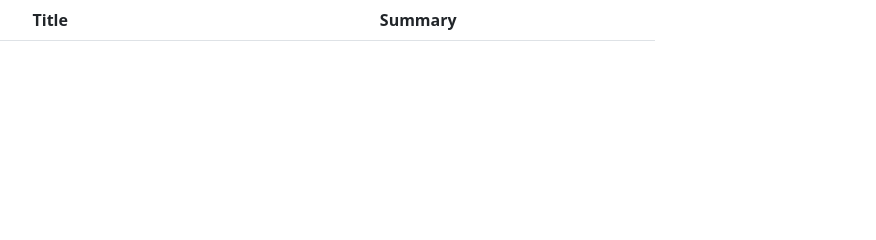
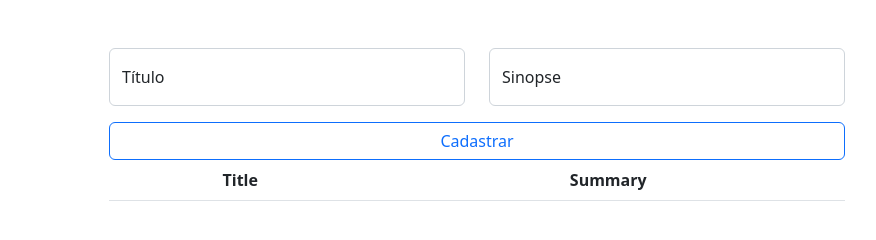
Before and after one commit to Heistoo/testfullstack, a website: page front/index.html in a window 1280 px wide. Shown: the whole page, without its empty margins (163-1039 px from the left). Drawn offline with nearby package versions, Linux system fonts and the light colour scheme; no server answers.

Commit message:
add queries to reach table class

```diff
--- a/front/index.html
+++ b/front/index.html
@@ -9,8 +9,37 @@
     href="https://cdn.jsdelivr.net/npm/bootstrap@5.2.2/dist/css/bootstrap.css" rel="stylesheet">
 </head>
 <body onload="obterFilmes()">
-    <div class="container">
-        <div class="row justify-content center">
+    <div class="container mt-5">
+        <div class="row justify-content-center">
+            <div class="col-md-8">
+                <div class="d-none alert alert-danger alert-dismissible fade" role="alert">
+                    Fill all columns.
+
+                <button type="button" class="btn-close" data-bs-dismiss="alert" aria-label="Close"></button>
+            </div></div>
+        </div>
+        <div class="row justify-content-center">
+            <div class="col-md-8 col-lg-4">
+                <div class="form-floating mb-3">
+                <input type="text" class="form-control" id="tituloInput" placeholder="título do filme">
+                <label for="tituloInput">Título</label>
+            </div>
+            </div>
+            <div class="col-md-8 col-lg-4">
+                <div class="form-floating mb-3">
+                <input type="text" class="form-control" id="sinopseInput" placeholder="sinopse do filme">
+                <label for="sinopseInput">Sinopse</label>
+                </div>
+            </div>
+        </div>
+        <div class="row justify-content-center">
+            <div class="col-md-8">
+                <button class="btn btn-outline-primary w-100" onclick="cadastrarFilme()">
+                    Cadastrar
+                </button>
+            </div>
+        </div>
+        <div class="row justify-content-center">
             <div class="col-md-8">
                 <table class="table table-striped table-hover text-center filmes">
                     <thead>
@@ -28,5 +57,6 @@
     </div>
     <script src="js/script.js"></script>
     <script src="https://cdn.jsdelivr.net/npm/axios/dist/axios.min.js"></script>
+    <script src="https://cdn.jsdelivr.net/npm/bootstrap@5.2.2/dist/js/bootstrap.bundle.min.js" integrity="sha384-OERcA2EqjJCMA+/3y+gxIOqMEjwtxJY7qPCqsdltbNJuaOe923+mo//f6V8Qbsw3" crossorigin="anonymous"></script>
 </body>
 </html>
--- a/front/js/script.js
+++ b/front/js/script.js
@@ -6,5 +6,48 @@ const EndPoint = '/filmes'
 async function obterFilmes(){
     const URLcompleta = `${protocolo}${host}${EndPoint}`
     const filmes = (await axios.get(URLcompleta)).data
-    console.log(filmes)
+    //console.log(filmes)
+    let tabela = document.querySelector('.filmes');
+    let corpoTabela = tabela.getElementsByTagName('tbody')[0];
+    for (let filme of filmes){
+        let linha = corpoTabela.insertRow(0)
+        let celulaTitulo = linha.insertCell(0)
+        let celulaSinopse = linha.insertCell(1)
+        celulaTitulo.innerHTML = filme.titulo
+        celulaSinopse.innerHTML = filme.sinopse
+    }
 }
+async function cadastrarFilme(){
+    const URLcompleta = `${protocolo}${host}${EndPoint}`
+    let tituloInput = document.querySelector('#tituloInput')
+    let sinopseInput = document.querySelector('#sinopseInput')
+    let titulo = tituloInput.value
+    let sinopse = sinopseInput.value
+    if(titulo && sinopse) {
+
+    tituloInput.value = ""
+    sinopseInput.value = ""
+    const filmes = (await axios.post(URLcompleta, {titulo, sinopse})).data
+
+    let tabela = document.querySelector('.filmes')
+    let corpoTabela = tabela.getElementsByTagName('tbody')[0]
+    corpoTabela.innerHTML = ""
+    for(let filme of filmes){
+        console.log(filme.titulo, filme.sinopse)
+        let linha = corpoTabela.insertRow(0)
+        let celulaTitulo = linha.insertCell(0)
+        let celulaSinopse = linha.insertCell(1)
+        celulaTitulo.innerHTML = filme.titulo
+        celulaSinopse.innerHTML = filme.sinopse
+        }
+    }
+    else{
+        let alert = document.querySelector('.alert')
+        alert.classList.add('show')
+        alert.classList.remove('d-none')
+        setTimeout(() => {
+            alert.classList.remove('show')
+            alert.classList.add('d-none')
+        }, 2000)
+    }
+}
```
Also changed, not shown: 1 other file.
